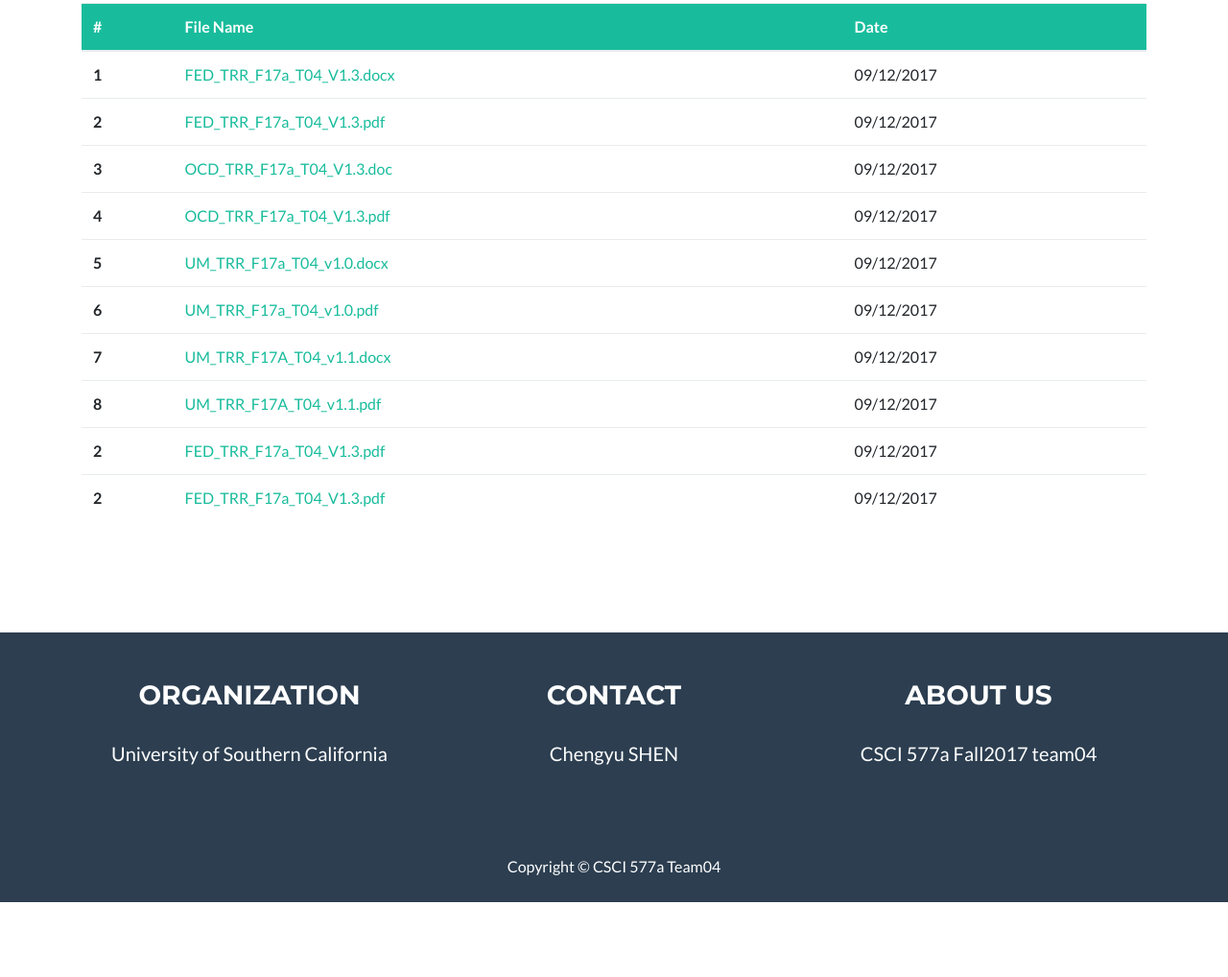
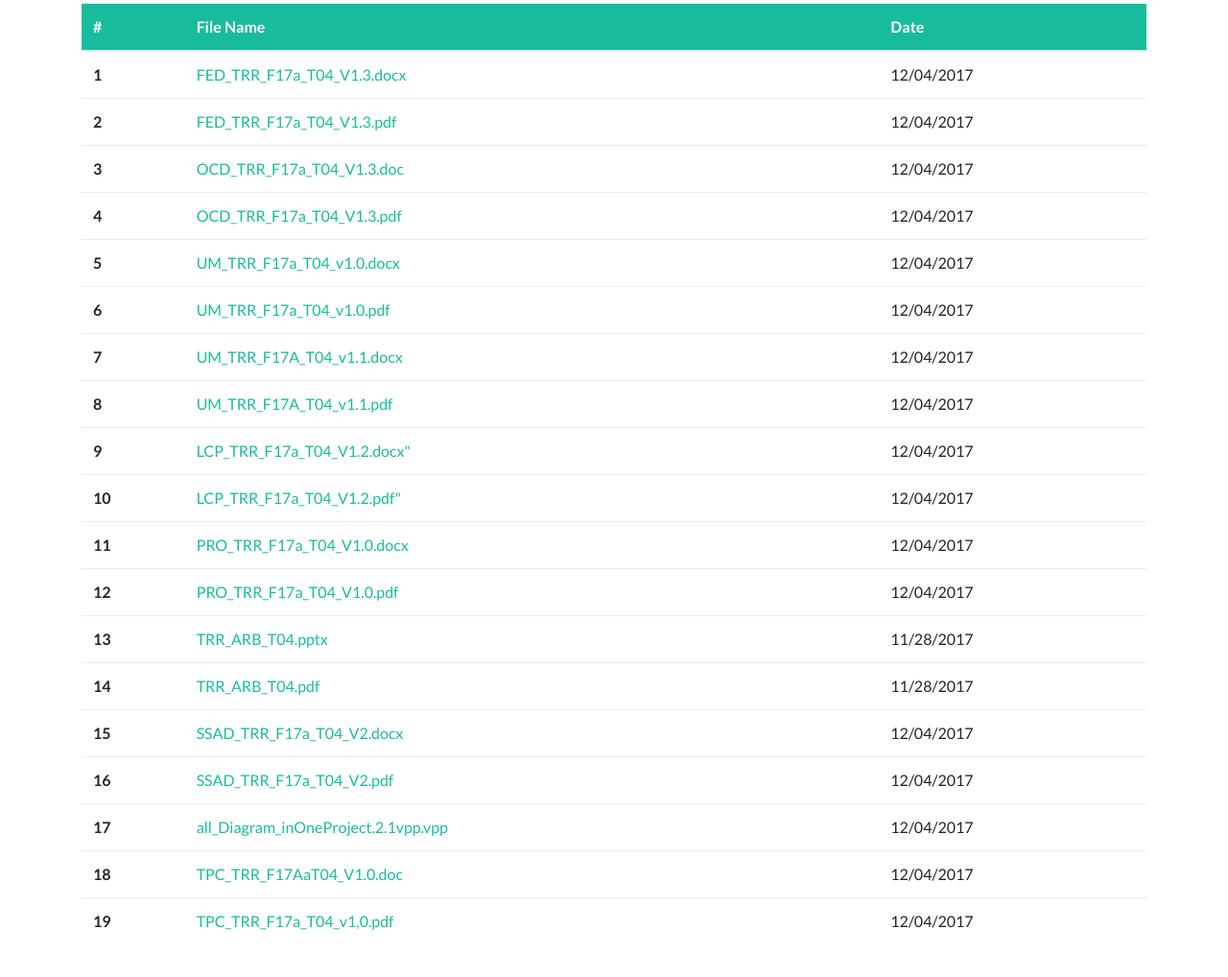
Before and after one commit to CSCI577a-f17-team04/Class-website, a website: page FD/index.html in a window 1280 px wide. Shown: the part 282-1300 px from the top of the page at 96% size. Before the commit the page ends 1222 px from the top, so only its background shows below. Drawn offline with Linux system fonts and the light colour scheme.

Commit message:
TRR As build Package

```diff
--- a/FD/index.html
+++ b/FD/index.html
@@ -111,61 +111,115 @@
             <tr>
                 <th scope="row">1</th>
                 <td><a href="./FED_TRR_F17a_T04_V1.3.docx">FED_TRR_F17a_T04_V1.3.docx</a></td>
-                <td>09/12/2017</td>
+                <td>12/04/2017</td>
 
             </tr>
             <tr>
                 <th scope="row">2</th>
                 <td><a href="./FED_TRR_F17a_T04_V1.3.pdf">FED_TRR_F17a_T04_V1.3.pdf</a></td>
-                <td>09/12/2017</td>
+                <td>12/04/2017</td>
 
             </tr>
             <tr>
                 <th scope="row">3</th>
                 <td><a href="./OCD_TRR_F17a_T04_V1.3.doc">OCD_TRR_F17a_T04_V1.3.doc</a></td>
-                <td>09/12/2017</td>
+                <td>12/04/2017</td>
 
             </tr>
             <tr>
                 <th scope="row">4</th>
                 <td><a href="./OCD_TRR_F17a_T04_V1.3.pdf">OCD_TRR_F17a_T04_V1.3.pdf</a></td>
-                <td>09/12/2017</td>
+                <td>12/04/2017</td>
 
             </tr>
             <tr>
                 <th scope="row">5</th>
                 <td><a href="./UM_TRR_F17a_T04_v1.0.docx">UM_TRR_F17a_T04_v1.0.docx</a></td>
-                <td>09/12/2017</td>
+                <td>12/04/2017</td>
 
             </tr>
             <tr>
                 <th scope="row">6</th>
                 <td><a href="./UM_TRR_F17a_T04_v1.0.pdf">UM_TRR_F17a_T04_v1.0.pdf</a></td>
-                <td>09/12/2017</td>
+                <td>12/04/2017</td>
 
             </tr>
             <tr>
                 <th scope="row">7</th>
                 <td><a href="./UM_TRR_F17A_T04_v1.1.docx">UM_TRR_F17A_T04_v1.1.docx</a></td>
-                <td>09/12/2017</td>
+                <td>12/04/2017</td>
 
             </tr>
             <tr>
                 <th scope="row">8</th>
                 <td><a href="./UM_TRR_F17A_T04_v1.1.pdf">UM_TRR_F17A_T04_v1.1.pdf</a></td>
-                <td>09/12/2017</td>
+                <td>12/04/2017</td>
 
             </tr>
             <tr>
-                <th scope="row">2</th>
-                <td><a href="./FED_TRR_F17a_T04_V1.3.pdf">FED_TRR_F17a_T04_V1.3.pdf</a></td>
-                <td>09/12/2017</td>
+                <th scope="row">9</th>
+                <td><a href="./LCP_TRR_F17a_T04_V1.2.docx">LCP_TRR_F17a_T04_V1.2.docx"</a></td>
+                <td>12/04/2017</td>
 
             </tr>
             <tr>
-                <th scope="row">2</th>
-                <td><a href="./FED_TRR_F17a_T04_V1.3.pdf">FED_TRR_F17a_T04_V1.3.pdf</a></td>
-                <td>09/12/2017</td>
+                <th scope="row">10</th>
+                <td><a href="./LCP_TRR_F17a_T04_V1.pdf">LCP_TRR_F17a_T04_V1.2.pdf"</a></td>
+                <td>12/04/2017</td>
+
+            </tr>
+            <tr>
+                <th scope="row">11</th>
+                <td><a href="./PRO_TRR_F17a_T04_V1.0.docx">PRO_TRR_F17a_T04_V1.0.docx</a></td>
+                <td>12/04/2017</td>
+
+            </tr>
+            <tr>
+                <th scope="row">12</th>
+                <td><a href="./PRO_TRR_F17a_T04_V1.0.docx">PRO_TRR_F17a_T04_V1.0.pdf</a></td>
+                <td>12/04/2017</td>
+
+            </tr>
+            <tr>
+                <th scope="row">13</th>
+                <td><a href="./TRR_ARB_T04.pptx">TRR_ARB_T04.pptx</a></td>
+                <td>11/28/2017</td>
+
+            </tr>
+            <tr>
+              <th scope="row">14
+              </th>
+              <td><a href="./TRR_ARB_T04.pdf">TRR_ARB_T04.pdf</a></td>
+              <td>11/28/2017</td>
+            </tr>
+            <tr>
+                <th scope="row">15</th>
+                <td><a href="./SSAD_TRR_F17a_T04_V2.docx">SSAD_TRR_F17a_T04_V2.docx</a></td>
+                <td>12/04/2017</td>
+
+            </tr>
+            <tr>
+                <th scope="row">16</th>
+                <td><a href="./SSAD_TRR_F17a_T04_V2.pdf">SSAD_TRR_F17a_T04_V2.pdf</a></td>
+                <td>12/04/2017</td>
+
+            </tr>
+            <tr>
+                <th scope="row">17</th>
+                <td><a href="./all_Diagram_inOneProject.2.1vpp.vpp">all_Diagram_inOneProject.2.1vpp.vpp</a></td>
+                <td>12/04/2017</td>
+
+            </tr>
+            <tr>
+                <th scope="row">18</th>
+                <td><a href="./TPC_TRR_F17A_T04_V1.0.doc">TPC_TRR_F17AaT04_V1.0.doc</a></td>
+                <td>12/04/2017</td>
+
+            </tr>
+            <tr>
+                <th scope="row">19</th>
+                <td><a href="./TPC_TRR_F17A_T04_V1.0.doc">TPC_TRR_F17a_T04_v1,0.pdf</a></td>
+                <td>12/04/2017</td>
 
             </tr>
             </tbody>
```
Also changed, not shown: 14 other files.
